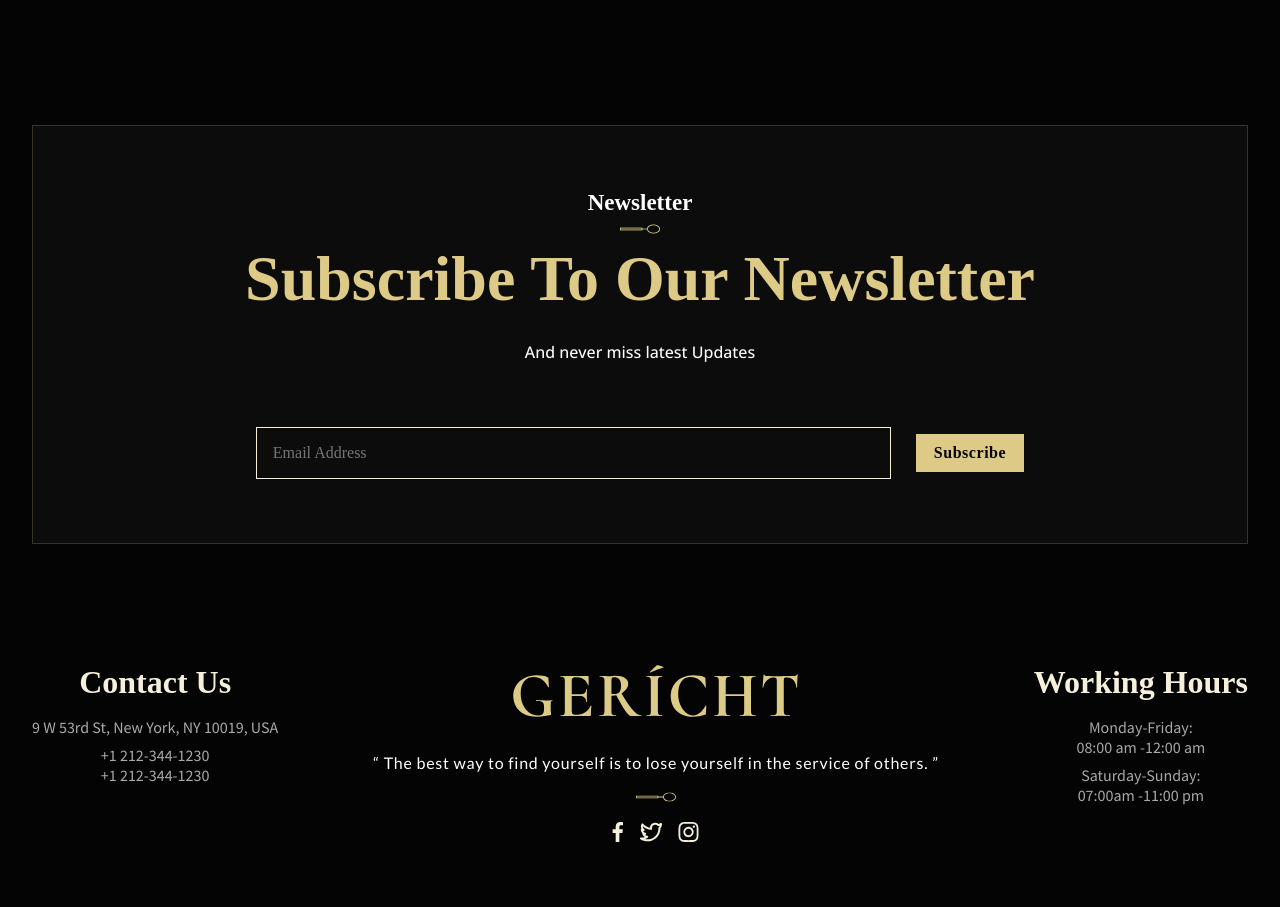
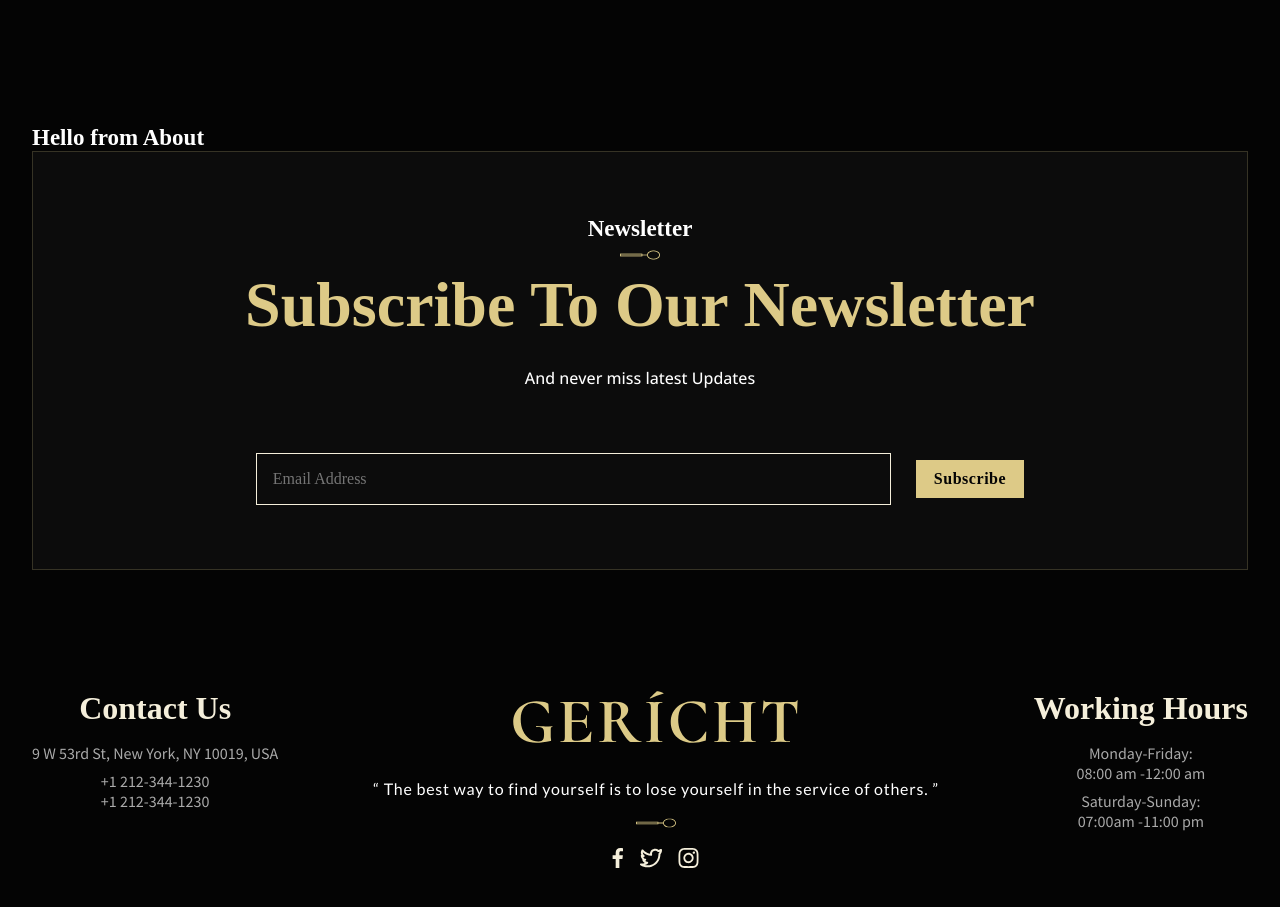
Before and after one commit to irvancolz/gericht-restaurant, a Next.js app: page / in a window 1280 px wide. Shown: the part 1060-1967 px from the top of the page. Built offline with nearby package versions, Linux system fonts and the light colour scheme; a web font is replaced by a local one.

Commit message:
add hero-about section starter files

```diff
--- /dev/null
+++ b/page-section/restaurant/about/components.style.ts
@@ -0,0 +1,5 @@
+import { styled } from "../../../stitches.config";
+import { Box } from "../../../ui";
+export const HeroAboutContainerStyles = styled(Box,{
+
+})
--- /dev/null
+++ b/page-section/restaurant/about/components.tsx
@@ -0,0 +1,10 @@
+import React from 'react'
+import { Box, Heading } from '../../../ui'
+
+export function HeroAbout() {
+  return (
+    <Box paddingSide="lg">
+        <Heading>Hello from About</Heading>
+    </Box>
+  )
+}
--- /dev/null
+++ b/page-section/restaurant/about/index.ts
@@ -0,0 +1,2 @@
+export * from "./components"
+export * from "./components.style"
--- a/page-section/restaurant/index.ts
+++ b/page-section/restaurant/index.ts
@@ -1 +1,2 @@
-export * from './hero'
+export * from "./hero";
+export * from "./about";
--- a/pages/index.tsx
+++ b/pages/index.tsx
@@ -2,13 +2,8 @@ import { ReactElement, useEffect, useState } from "react";
 import { NextPageWithLayout } from "./_app";
 import { NestedLayout } from "../components";
 import Head from "next/head";
-import resHeroCaroImg1 from "../public/assets/restaurants/restaurant-hero-img.png";
-import resHeroCaroImg2 from "../public/assets/restaurants/restaurant-hero2-img.png";
-import resHeroCaroImg3 from "../public/assets/restaurants/restaurant-hero3-img.png";
 import { PagesContentStyles, MainContainerStyles } from "../styles/home.style";
-import { HeroRestaurantSection } from "../page-section";
-
-const resHeroCarouImg = [resHeroCaroImg1, resHeroCaroImg2, resHeroCaroImg3];
+import { HeroAbout, HeroRestaurantSection } from "../page-section";
 
 const Home: NextPageWithLayout = () => {
   const [activeSection, setActiveSection] = useState<"bar" | "gericht">(
@@ -27,6 +22,7 @@ const Home: NextPageWithLayout = () => {
           isActive={activeSection === "gericht" ? true : false}
         >
           <HeroRestaurantSection setActiveSection={setActiveSection} />
+          <HeroAbout/>
         </PagesContentStyles>
 
         {/* bar section goes here */}
```
Also changed, not shown: page-section/index.ts (renamed from page-section/index.tsx).
